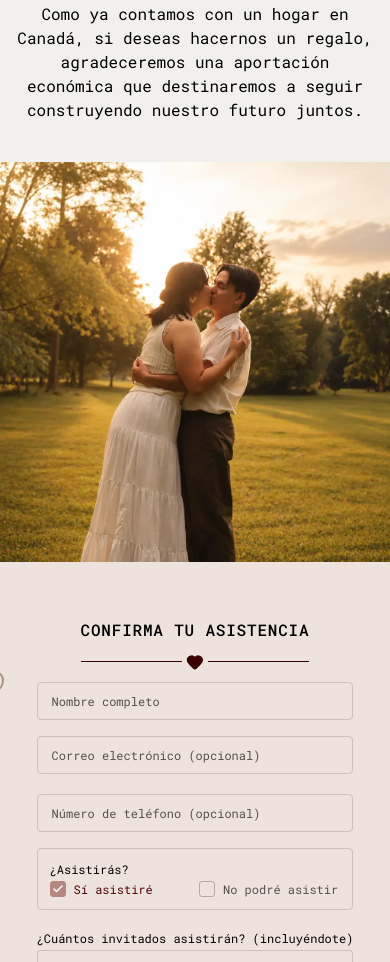
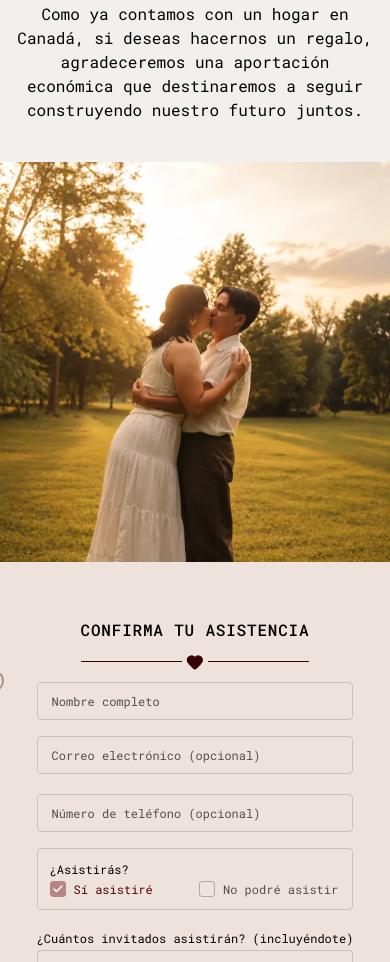
Before and after one commit to AlexRizo/carla-y-tenoch, an Astro site: page / in a window 390 px wide. Shown: the part 4982-5944 px from the top of the page. Built offline with nearby package versions, Linux system fonts and the light colour scheme; Astro itself is replaced by a stand-in of ours; a web font is replaced by a local one.

Commit message:
positionate image

```diff
--- a/src/sections/Form.astro
+++ b/src/sections/Form.astro
@@ -96,7 +96,7 @@ import Divider from "@/components/common/Divider.astro";
       <img
         src="/images/gallery/07.webp"
         alt="Carla y Tenoch"
-        class="size-full object-cover"
+        class="size-full object-cover object-[0_38%] lg:object-center"
       />
     </div>
   </div>
```
